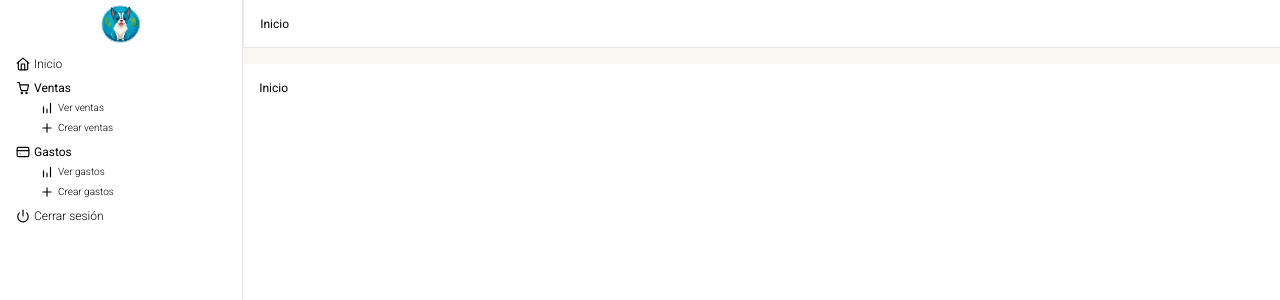
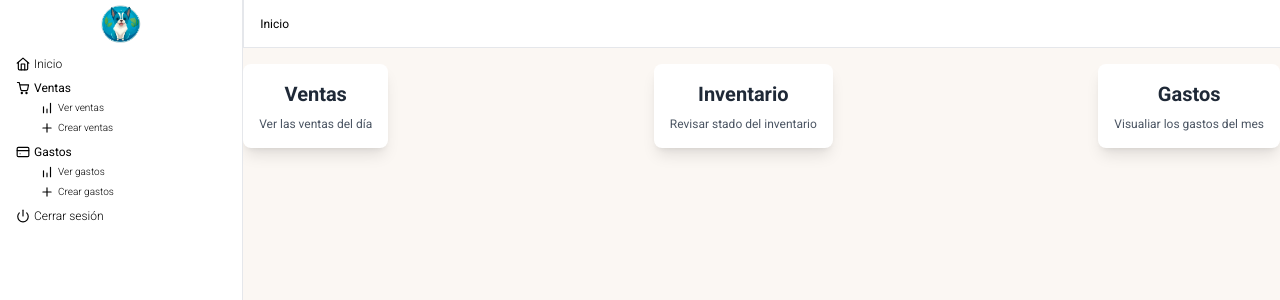
Before and after one commit to manuimfeld/bichitos-dashboard, a Next.js app: page / in a window 1280 px wide. Shown: the top 300 px of the page. Built offline with nearby package versions, Linux system fonts and the light colour scheme; sample sign-in values are in the browser's storage.

Commit message:
add cards

```diff
--- a/src/app/(homePage)/page.js
+++ b/src/app/(homePage)/page.js
@@ -12,9 +12,36 @@ export default function Home() {
     }
   }, [router]);
 
+  const Card = ({ title, description, href }) => (
+    <a
+      href={href}
+      className="w-fit block bg-white rounded-lg shadow-lg p-4 text-center h-fit hover:bg-gray-100 transition duration-300"
+    >
+      <div className="text-xl font-semibold text-gray-800 mb-2">{title}</div>
+      <p className="text-gray-600">{description}</p>
+    </a>
+  );
+
   return (
-    <main className="text-black text-xs bg-white col-span-2 row-start-2 p-4 overflow-y-auto w-[calc(100%_-_32px)] mx-auto mt-4 lg:mx-0 lg:w-full">
-      <h1>Inicio</h1>
+    <main className="text-black text-xs  col-span-2 row-start-2  overflow-y-auto w-[calc(100%_-_32px)] mx-auto mt-4 lg:mx-0 lg:w-full">
+      <div className="flex flex-wrap justify-between gap-3">
+        <Card
+          title="Ventas"
+          description="Ver las ventas del día"
+          href="/ventas"
+        />
+        <Card
+          title="Inventario"
+          description="Revisar stado del inventario"
+          href="/"
+        />
+
+        <Card
+          title="Gastos"
+          description="Visualiar los gastos del mes"
+          href="/"
+        />
+      </div>
     </main>
   );
 }
```
